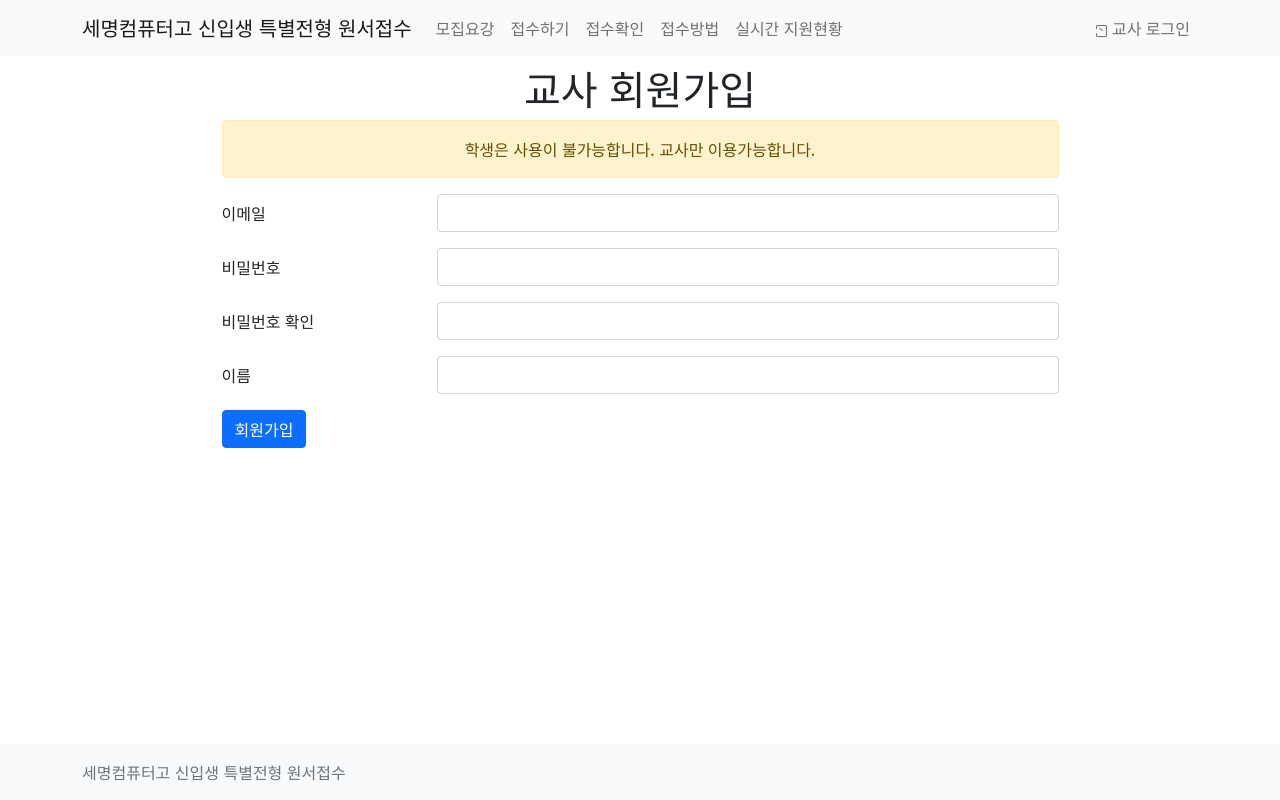
After one commit to Jennas-Lee/recruit-smc, a Django app: page /auth/signup/ in a window 1280 px wide. The commit adds this page. Run offline with Django 3.2, Linux system fonts and the light colour scheme; some libraries are stand-ins or nearby versions.

Commit message:
Add signup and signin

```diff
--- a/authentication/admin.py
+++ b/authentication/admin.py
@@ -16,14 +16,13 @@ class UserAdmin(BaseUserAdmin):
         (None, {'fields': ('email', 'password')}),
         ('Personal info', {'fields': ('name',)}),
         ('Permissions', {'fields': ('permission', 'is_admin',)}),
-        ('Datetime', {'fields': ('created_at', 'updated_at',)}),
     )
-    readonly_fields = ['crated_at']
+    # readonly_fields = ('crated_at', 'updated_at')
 
     add_fieldsets = (
         (None, {
             'classes': ('wide',),
-            'fields': ('email', 'name', 'password1', 'password2', 'permission')}
+            'fields': ('email', 'name', 'password1', 'password2', 'permission', 'created_at', 'updated_at')}
          ),
     )
     search_fields = ('email', 'name')
--- /dev/null
+++ b/authentication/templates/signup.html
@@ -0,0 +1,56 @@
+{% extends 'base.html' %}
+{% load static %}
+{% block contents %}
+    {% if request.user.is_authenticated %}
+        이미 로그인되어있습니다. <a href="javascript:history.back()" class="text-decoration-none">뒤로가기</a>
+    {% else %}
+        <form class="m-auto w-75" action="{% url 'signup' %}" method="POST">
+            {% csrf_token %}
+            <h1 class="text-center">교사 회원가입</h1>
+            <div class="alert alert-warning m-auto mb-3 text-center" role="alert">
+                학생은 사용이 불가능합니다. 교사만 이용가능합니다.
+            </div>
+            {% if alert %}
+                <div class="alert alert-danger m-auto mb-3 text-center" role="alert">{{ alert }}</div>
+            {% endif %}
+            <div class="row mb-3">
+                <label for="signup-email-input"
+                       class="col-sm-3 col-form-label">이메일</label>
+                <div class="col-sm-9">
+                    <input type="email" name="email" class="form-control" id="signup-email-input" value="{{ email }}"
+                           required>
+                </div>
+            </div>
+            <div class="row mb-3">
+                <label for="signup-password-input"
+                       class="col-sm-3 col-form-label">비밀번호</label>
+                <div class="col-sm-9">
+                    <input type="password" name="password" class="form-control" id="signup-password-input"
+                           value="{{ password }}" required>
+                </div>
+            </div>
+            <div class="row mb-3">
+                <label for="signup-confirm-password-input"
+                       class="col-sm-3 col-form-label">비밀번호 확인</label>
+                <div class="col-sm-9">
+                    <input type="password" name="confirm-password" class="form-control"
+                           id="signup-confirm-password-input" value="{{ confirm_password }}" required>
+                </div>
+            </div>
+            <div class="row mb-3">
+                <label for="signup-name-input"
+                       class="col-sm-3 col-form-label">이름</label>
+                <div class="col-sm-9">
+                    <input type="text" name="name" class="form-control" id="signup-name-input" value="{{ name }}"
+                           required>
+                </div>
+            </div>
+            <button type="submit" class="btn btn-primary" id="signup-btn">
+            <span class="spinner-border spinner-border-sm visually-hidden" id="signup-btn-spinner" role="status"
+                  aria-hidden="true"></span>
+                <span class="visually-hidden">Loading...</span>
+                회원가입
+            </button>
+        </form>
+    {% endif %}
+{% endblock %}
--- /dev/null
+++ b/authentication/urls.py
@@ -0,0 +1,8 @@
+from django.urls import path
+
+from authentication.views import signup, signin
+
+urlpatterns = [
+    path('signup/', signup, name='signup'),
+    path('signin/', signin, name='signin'),
+]
--- a/authentication/views.py
+++ b/authentication/views.py
@@ -1,3 +1,174 @@
-from django.shortcuts import render
+from django.shortcuts import render, redirect, HttpResponse
+from django.contrib.auth import authenticate, login
 
-# Create your views here.
+from authentication.models import User
+
+import re
+
+
+def signup(request):
+    if request.method == 'GET':
+        return render(request, 'signup.html')
+
+    elif request.method == 'POST':
+        email = request.POST.get('email')
+        password = request.POST.get('password')
+        confirm_password = request.POST.get('confirm-password')
+        name = request.POST.get('name')
+
+        password_re = re.compile("""^.*(?=^.{8,20}$)(?=.*\d)(?!.*\s)(?=.*[a-zA-Z])(?=.*[!@#$%^&+=]).*$""")
+
+        alert = ""
+
+        if User.objects.filter(email=email).count() > 0:
+            alert = "이미 사용중인 이메일입니다."
+        elif password_re.match(password) is None:
+            alert = "비밀번호는 반드시 8~20자의 문자와 숫자, 특수문자를 포함해야 합니다."
+        elif password != confirm_password:
+            alert = "비밀번호가 일치하지 않습니다."
+        elif len(name) < 2 or len(name) > 5:
+            alert = "이름은 반드시 2~5자 이내로 작성해야 합니다."
+        elif ' ' in name:
+            alert = "이름은 공백을 포함할 수 없습니다."
+        else:
+            pass
+
+        if alert:
+            return render(request, 'signup.html',
+                          {'alert': alert, 'email': email, 'password': password, 'confirm_password': confirm_password,
+                           'name': name})
+        else:
+            try:
+                user = User.objects.create_user(email=email, name=name, password=password)
+                user.save()
+
+                return HttpResponse("""
+                    <script>
+                        alert('회원가입이 완료되었습니다. 승인 후 사용가능합니다. 교사가 아니면 승인이 거절당할 수 있습니다.');
+                        location.href='/';
+                    </script>
+                """)
+
+            except Exception as e:
+                return render(request, 'signup.html',
+                              {'alert': '오류가 발생했습니다. 이 오류가 반복되면 개발자에게 연락주세요.', 'email': email,
+                               'password': password, 'confirm_password': confirm_password, 'name': name})
+
+
+def signin(request):
+    if request.method == 'GET':
+        return render(request, 'signin.html')
+
+    elif request.method == 'POST':
+        email = request.POST.get('email')
+        password = request.POST.get('password')
+
+        user = authenticate(email=email, password=password)
+
+        if user is not None:
+            if user.permission == -1:
+                return HttpResponse("""
+                    <script>
+                        alert('승인이 거절되었습니다.');
+                        location.href='/';
+                    </script>
+                """)
+            elif user.permission == 0:
+                return HttpResponse("""
+                    <script>
+                        alert('승인이 완료되지 않았습니다.');
+                        location.href='/';
+                    </script>
+                """)
+            else:
+                login(request, user)
+
+                return redirect('/')
+        else:
+            return render(request, 'signin.html',
+                          {'alert': '이메일 또는 비밀번호가 잘못되었습니다.', 'email': email, 'password': password})
+
+# class SignupView(View):
+#     def get(self, request):
+#         return render(request, 'teacher/signup.html')
+#
+#     def post(self, request):
+#         request_data = json.loads(request.body)
+#         user_id_re = re.compile("""^[A-Za-z0-9]{6,15}$""")
+#         user_password_re = re.compile("""^.*(?=^.{8,15}$)(?=.*\d)(?!.*\s)(?=.*[a-zA-Z])(?=.*[!@#$%^&+=]).*$""")
+#         response_code = 400
+#         response_data = {}
+#
+#         if request_data.get('user_id') == '':
+#             response_code = 200
+#             response_data['user_id'] = '아이디를 입력하세요.'
+#         elif len(request_data.get('user_id')) < 6 or len(request_data.get('user_id')) > 15:
+#             response_code = 200
+#             response_data['user_id'] = '아이디는 6자 이상 15자 이하로 입력해주세요.'
+#         elif user_id_re.match(request_data.get('user_id')) is None:
+#             response_code = 200
+#             response_data['user_id'] = '아이디는 알파벳 대소문자와 숫자만 사용가능합니다.'
+#         elif TcrUserTb.objects.filter(USER_ID_TXT=request_data.get('user_id')).count() > 0:
+#             response_code = 200
+#             response_data['user_id'] = '이미 사용중인 아이디입니다.'
+#         else:
+#             response_code = 200
+#
+#         if request_data.get('user_password') == '':
+#             response_code = 200
+#             response_data['user_password'] = '비밀번호를 입력해주세요.'
+#         elif len(request_data.get('user_password')) < 8 or len(request_data.get('user_password')) > 20:
+#             response_code = 200
+#             response_data['user_password'] = '비밀번호는 8자 이상 20자 이하로 입력해주세요.'
+#         elif user_password_re.match(request_data.get('user_password')) is None:
+#             response_code = 200
+#             response_data['user_password'] = '비밀번호는 알파벳 대소문자와 숫자, 특수문자(!, @, #, $, %, ^, &, +, =)를 반드시 포함해야합니다.'
+#         else:
+#             response_code = 200
+#
+#         if request_data.get('user_password_confirm') == '':
+#             response_code = 200
+#             response_data['user_password_confirm'] = '비밀번호를 한번 더 입력해주세요.'
+#         elif request_data.get('user_password_confirm') != request_data.get('user_password'):
+#             response_code = 200
+#             response_data['user_password_confirm'] = '비밀번호가 일치하지 않습니다.'
+#         else:
+#             response_code = 200
+#
+#         if request_data.get('user_name') == '':
+#             response_code = 200
+#             response_data['user_name'] = '이름을 입력해주세요.'
+#         elif len(request_data.get('user_name')) < 2 or len(request_data.get('user_name')) > 5:
+#             response_code = 200
+#             response_data['user_name'] = '이름은 2자 이상 5자 이하로 입력할 수 있습니다.'
+#         elif ' ' in request_data.get('user_name'):
+#             response_code = 200
+#             response_data['user_name'] = '이름에는 공백을 포함할 수 없습니다.'
+#         else:
+#             response_code = 200
+#
+#         if request_data.get('user_team') == '0':
+#             response_code = 200
+#             response_data['user_team'] = '부서를 선택해주세요.'
+#         elif int(request_data.get('user_team')) < 1 or int(request_data.get('user_team')) > 13:
+#             response_code = 200
+#             response_data['user_team'] = '부서를 찾을 수 없습니다. 다시 선택해주세요.'
+#         else:
+#             response_code = 200
+#
+#         if len(response_data) == 0:
+#             user_id = request_data.get('user_id')
+#             user_password = request_data.get('user_password')
+#             user_name = request_data.get('user_name')
+#             user_team = int(request_data.get('user_team'))
+#
+#             hashed_password = bcrypt.hashpw(user_password.encode('UTF-8'), bcrypt.gensalt())
+#
+#             try:
+#                 TcrUserTb.objects.create(USER_ID_TXT=user_id, USER_PASSWORD_TXT=hashed_password.decode('UTF-8'),
+#                                          USER_NM=user_name, USER_TEAM_CD=user_team, USER_ST=-1)
+#                 response_data['success'] = 1
+#             except (Exception,):
+#                 response_data['success'] = -1
+#
+#         return JsonResponse(response_data, status=response_code)
--- a/config/settings.py
+++ b/config/settings.py
@@ -28,7 +28,6 @@ INSTALLED_APPS = [
     'django.contrib.sessions',
     'django.contrib.messages',
     'django.contrib.staticfiles',
-    # 'recruit.apps.RecruitConfig'
     'authentication',
     'index',
 ]
--- a/config/urls.py
+++ b/config/urls.py
@@ -1,9 +1,12 @@
 from django.contrib import admin
 from django.urls import path, include
+
+from authentication.urls import urlpatterns as authentication_urlpatterns
 from index.urls import urlpatterns as index_urlpatterns
 
 urlpatterns = [
     path('', include(index_urlpatterns)),
+    path('auth/', include(authentication_urlpatterns)),
     # path('', index.index, name='index'),
     # path('info/', info.info, name='info'),
     # path('auth/', base.recruit, name='auth'),
--- a/templates/base.html
+++ b/templates/base.html
@@ -97,13 +97,13 @@
                 </ul>
                 <ul class="d-flex navbar-nav">
                     <li class="nav-item">
-                        {% if user_st > 0 %}
+                        {% if request.user.is_authenticated %}
                             <a class="nav-link" aria-current="page" href="/teacher/signout/">
                                 로그아웃
                             </a>
                         {% else %}
                             <a class="nav-link" aria-current="page"
-                               href="{% comment %}{% url 'teacher-signin' %}{% endcomment %}">
+                               href="{% url 'signin' %}">
                                 <svg xmlns="http://www.w3.org/2000/svg" width="16" height="16" fill="currentColor"
                                      class="bi bi-box-arrow-in-right" viewBox="0 0 16 16">
                                     <path fill-rule="evenodd"
```
Also changed, not shown: authentication/templates/signin.html (added, +35 -0 lines), authentication/migrations/0001_initial.py.
